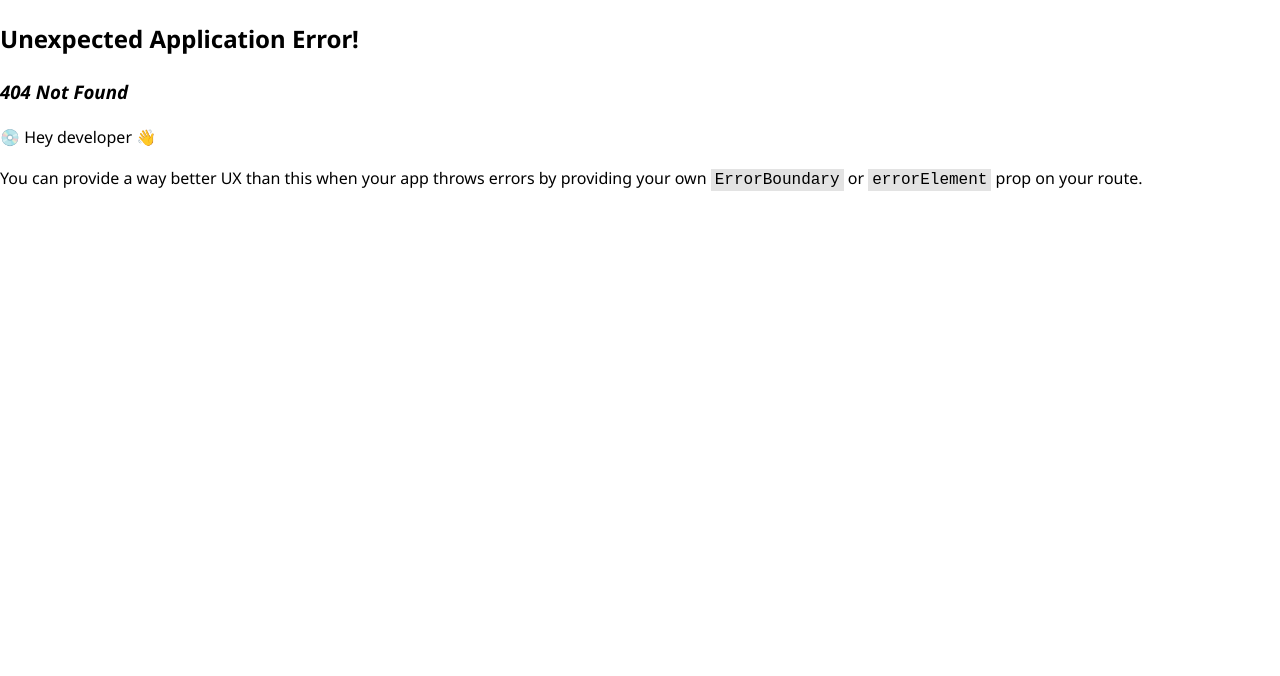
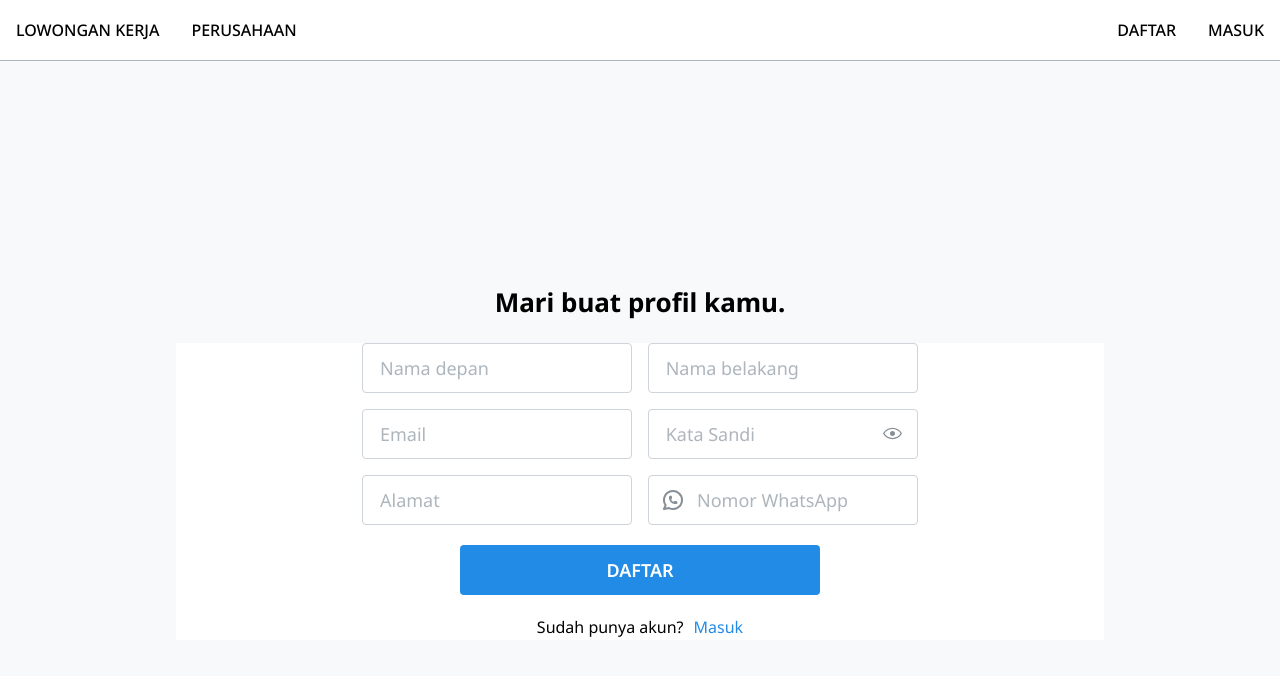
Before and after one commit to ItsMalma/linked-out-fe, a React (Vite) app: page /register in a window 1280 px wide. Before the commit this address had no page. Shown: the top 676 px of the page. Built offline with nearby package versions, Linux system fonts and the light colour scheme.

Commit message:
feat: add register page

```diff
--- a/src/layouts/MainLayout.tsx
+++ b/src/layouts/MainLayout.tsx
@@ -6,7 +6,9 @@ import {
   Drawer,
   Flex,
   Group,
+  MantineColor,
   NavLink,
+  StyleProp,
 } from "@mantine/core";
 import { useDisclosure } from "@mantine/hooks";
 import { ReactNode } from "react";
@@ -14,9 +16,13 @@ import { Link, useLocation } from "react-router-dom";
 
 type MainLayoutProps = {
   children: ReactNode;
+  bg?: StyleProp<MantineColor>;
 };
 
-export default function MainLayout(props: MainLayoutProps) {
+export default function MainLayout({
+  bg = "white",
+  ...props
+}: MainLayoutProps) {
   const { pathname } = useLocation();
 
   const [drawerOpened, { open: openDrawer, close: closeDrawer }] =
@@ -90,7 +96,7 @@ export default function MainLayout(props: MainLayoutProps) {
           }}
         />
       </Drawer>
-      <Flex direction="column">
+      <Flex direction="column" bg={bg}>
         <Flex
           bg="white"
           pos="sticky"
--- /dev/null
+++ b/src/pages/RegisterPage.tsx
@@ -0,0 +1,65 @@
+import {
+  Anchor,
+  Autocomplete,
+  Box,
+  Button,
+  Container,
+  Flex,
+  PasswordInput,
+  SimpleGrid,
+  Text,
+  TextInput,
+} from "@mantine/core";
+import { IconBrandWhatsapp } from "@tabler/icons-react";
+import { Link } from "react-router-dom";
+import MainLayout from "../layouts/MainLayout";
+
+export default function RegisterPage() {
+  return (
+    <MainLayout bg="gray.0">
+      <Container size="md" w="100%">
+        <Flex
+          direction="column"
+          align="center"
+          justify="center"
+          gap="lg"
+          mih="100vh"
+        >
+          <Text fz="h2" fw="bold">
+            Mari buat profil kamu.
+          </Text>
+          <Box w="100%" bg="white" px="xl" py="xl ">
+            <Flex direction="column" gap="lg" align="center" justify="center">
+              <SimpleGrid cols={2}>
+                <TextInput placeholder="Nama depan" size="lg" />
+                <TextInput placeholder="Nama belakang" size="lg" />
+                <TextInput type="email" placeholder="Email" size="lg" />
+                <PasswordInput
+                  type="password"
+                  placeholder="Kata Sandi"
+                  size="lg"
+                />
+                <Autocomplete placeholder="Alamat" size="lg" />
+                <TextInput
+                  type="email"
+                  placeholder="Nomor WhatsApp"
+                  size="lg"
+                  leftSection={<IconBrandWhatsapp />}
+                />
+              </SimpleGrid>
+              <Button tt="uppercase" size="lg" w="360px">
+                Daftar
+              </Button>
+              <Flex gap="xs">
+                <Text>Sudah punya akun?</Text>
+                <Anchor component={Link} to="/login">
+                  Masuk
+                </Anchor>
+              </Flex>
+            </Flex>
+          </Box>
+        </Flex>
+      </Container>
+    </MainLayout>
+  );
+}
--- a/src/router.tsx
+++ b/src/router.tsx
@@ -2,9 +2,11 @@ import { createBrowserRouter } from "react-router-dom";
 import CompaniesPage from "./pages/CompaniesPage";
 import HomePage from "./pages/HomePage";
 import JobsPage from "./pages/JobsPage";
+import RegisterPage from "./pages/RegisterPage";
 
 export const router = createBrowserRouter([
   { index: true, path: "/", Component: HomePage },
   { path: "/jobs", Component: JobsPage },
   { path: "/companies", Component: CompaniesPage },
+  { path: "/register", Component: RegisterPage },
 ]);
```
